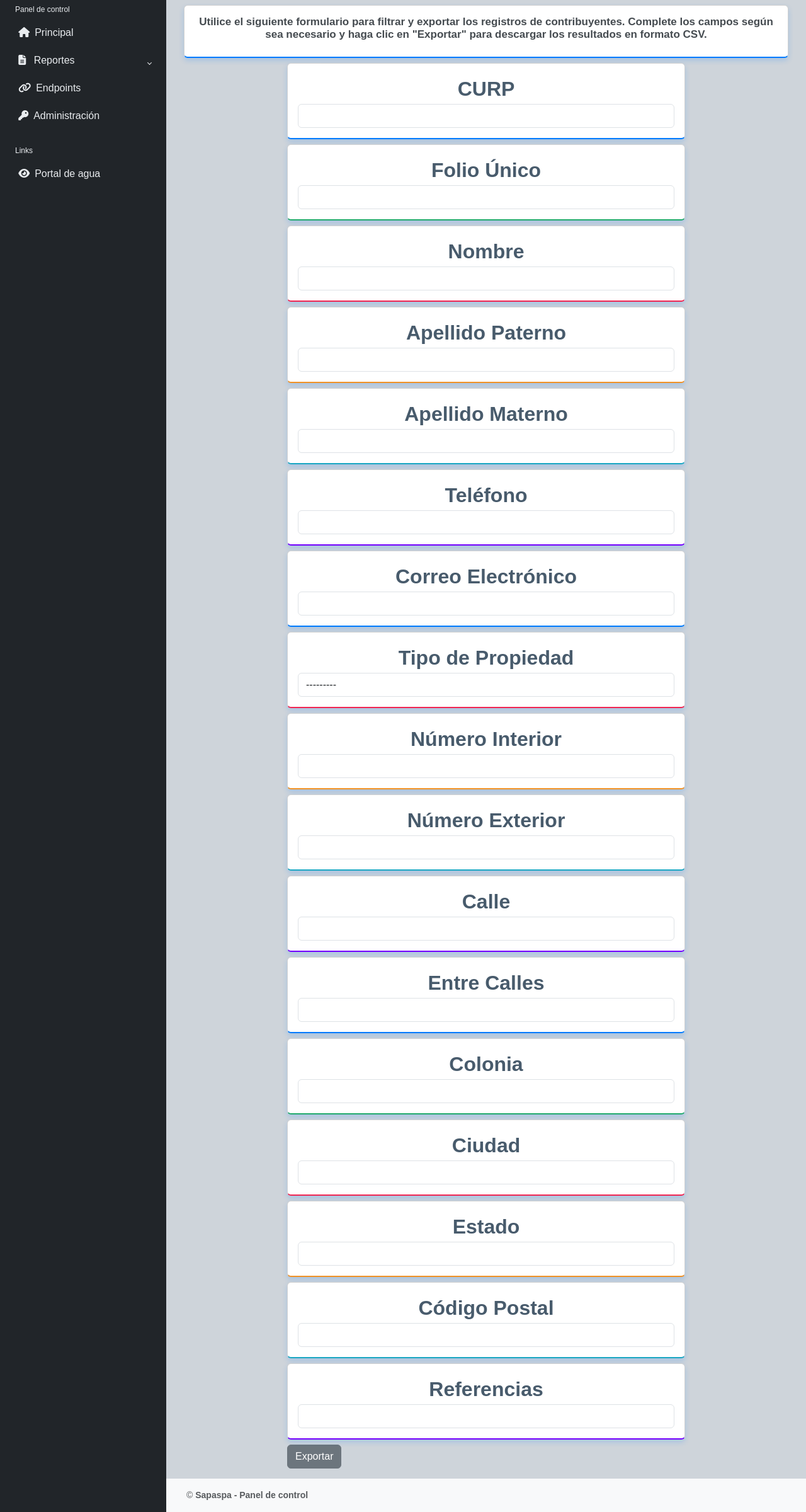
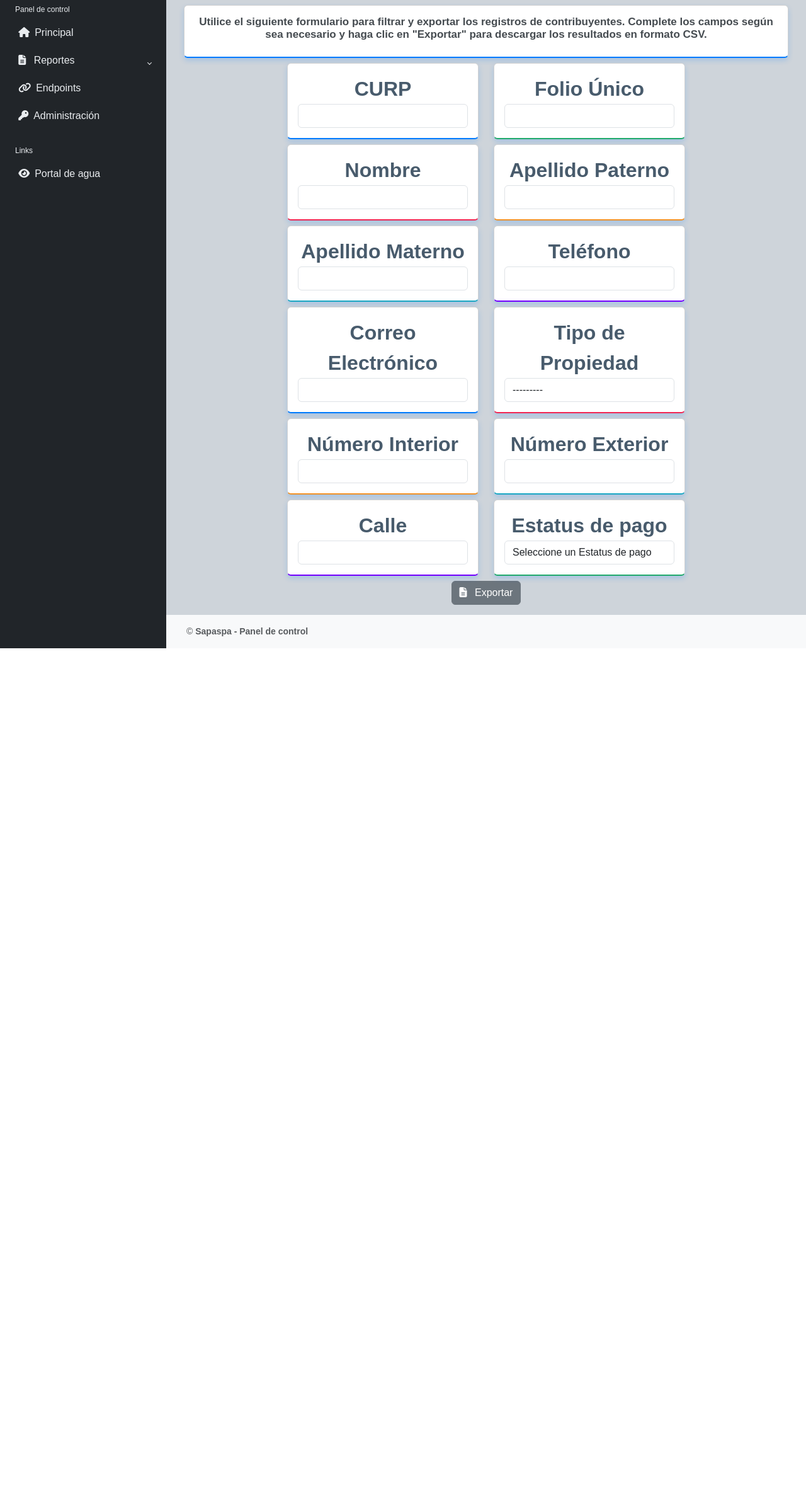
Before and after one commit to FaxisDev/SapaspaProject, a Django app: page /reporte/contribuyentes/ in a window 1280 px wide. Shown: the part 100-2500 px from the top of the page at 63% size. After the commit the page ends 1129 px from the top, so only its background shows below. Run offline with Django 3.2, Linux system fonts and the light colour scheme; a user stored in the database is signed in; data comes from the database, SQL or seed files in the repository; some libraries are stand-ins or nearby versions; some web fonts are replaced.

Commit message:
Reporte de Pagos y COntribuyentes arreglado, codificacion UTF-8 modificado, nuevo campo de lista de estatus

```diff
--- a/Web/Templates/Reportes/reporte_contribuyentes.html
+++ b/Web/Templates/Reportes/reporte_contribuyentes.html
@@ -24,10 +24,10 @@ Reporte de Contribuyentes
         </div>
     </div>
     <div class="row justify-content-md-center">
-        <div class="col-md-8">
+        <div class="col-12 col-md-8">
             <form method="get" class="form-inline">
-
-                <div class="card-body">
+                <div class="row">
+                    <div class="col-12 col-lg-6">
                         <div class="card custom-card card-border-blue mb-2">
                             <div class="card-body">
                                 <div class="form-group">
@@ -36,6 +36,8 @@ Reporte de Contribuyentes
                                 </div>
                             </div>
                         </div>
+                    </div>
+                    <div class="col-12 col-lg-6">
                         <div class="card custom-card card-border-green mb-2">
                             <div class="card-body">
                                 <div class="form-group">
@@ -44,6 +46,8 @@ Reporte de Contribuyentes
                                 </div>
                             </div>
                         </div>
+                    </div>
+                    <div class="col-12 col-lg-6">
                         <div class="card custom-card card-border-red mb-2">
                             <div class="card-body">
                                 <div class="form-group">
@@ -52,24 +56,28 @@ Reporte de Contribuyentes
                                 </div>
                             </div>
                         </div>
+                    </div>
+                    <div class="col-12 col-lg-6">
                         <div class="card custom-card card-border-orange mb-2">
                             <div class="card-body">
                                 <div class="form-group">
-                                <label for="apellido_paterno" class="card-text custom-card-text">Apellido
-                                    Paterno</label>
+                                    <label for="apellido_paterno" class="card-text custom-card-text">Apellido Paterno</label>
                                     {{ form.apellido_paterno }}
                                 </div>
                             </div>
                         </div>
+                    </div>
+                    <div class="col-12 col-lg-6">
                         <div class="card custom-card card-border-cyan mb-2">
                             <div class="card-body">
                                 <div class="form-group">
-                                <label for="apellido_materno" class="card-text custom-card-text">Apellido
-                                    Materno</label>
+                                    <label for="apellido_materno" class="card-text custom-card-text">Apellido Materno</label>
                                     {{ form.apellido_materno }}
                                 </div>
                             </div>
                         </div>
+                    </div>
+                    <div class="col-12 col-lg-6">
                         <div class="card custom-card card-border-purple mb-2">
                             <div class="card-body">
                                 <div class="form-group">
@@ -78,16 +86,18 @@ Reporte de Contribuyentes
                                 </div>
                             </div>
                         </div>
+                    </div>
+                    <div class="col-12 col-lg-6">
                         <div class="card custom-card card-border-blue mb-2">
                             <div class="card-body">
                                 <div class="form-group">
-                                <label for="correo_electronico" class="card-text custom-card-text">Correo
-                                    Electrónico</label>
+                                    <label for="correo_electronico" class="card-text custom-card-text">Correo Electrónico</label>
                                     {{ form.correo_electronico }}
                                 </div>
                             </div>
                         </div>
-
+                    </div>
+                    <div class="col-12 col-lg-6">
                         <div class="card custom-card card-border-red mb-2">
                             <div class="card-body">
                                 <div class="form-group">
@@ -96,6 +106,8 @@ Reporte de Contribuyentes
                                 </div>
                             </div>
                         </div>
+                    </div>
+                    <div class="col-12 col-lg-6">
                         <div class="card custom-card card-border-orange mb-2">
                             <div class="card-body">
                                 <div class="form-group">
@@ -104,6 +116,8 @@ Reporte de Contribuyentes
                                 </div>
                             </div>
                         </div>
+                    </div>
+                    <div class="col-12 col-lg-6">
                         <div class="card custom-card card-border-cyan mb-2">
                             <div class="card-body">
                                 <div class="form-group">
@@ -112,6 +126,8 @@ Reporte de Contribuyentes
                                 </div>
                             </div>
                         </div>
+                    </div>
+                    <div class="col-12 col-lg-6">
                         <div class="card custom-card card-border-purple mb-2">
                             <div class="card-body">
                                 <div class="form-group">
@@ -120,58 +136,21 @@ Reporte de Contribuyentes
                                 </div>
                             </div>
                         </div>
-                    <div class="card custom-card card-border-blue mb-2">
-                        <div class="card-body">
-                            <div class="form-group">
-                                <label for="entre_calles" class="card-text custom-card-text">Entre Calles</label>
-                                {{ form.entre_calles }}
                     </div>
-                        </div>
-                    </div>
+                    <div class="col-12 col-lg-6">
                         <div class="card custom-card card-border-green mb-2">
                             <div class="card-body">
                                 <div class="form-group">
-                                <label for="colonia" class="card-text custom-card-text">Colonia</label>
-                                {{ form.colonia }}
-                            </div>
-                        </div>
-                    </div>
-                    <div class="card custom-card card-border-red mb-2">
-                        <div class="card-body">
-                            <div class="form-group">
-                                <label for="ciudad" class="card-text custom-card-text">Ciudad</label>
-                                {{ form.ciudad }}
-                            </div>
-                        </div>
-                    </div>
-                    <div class="card custom-card card-border-orange mb-2">
-                        <div class="card-body">
-                            <div class="form-group">
-                                <label for="estado" class="card-text custom-card-text">Estado</label>
-                                {{ form.estado }}
-                            </div>
-                        </div>
-                    </div>
-                    <div class="card custom-card card-border-cyan mb-2">
-                        <div class="card-body">
-                            <div class="form-group">
-                                <label for="codigo_postal" class="card-text custom-card-text">Código Postal</label>
-                                {{ form.codigo_postal }}
-                            </div>
-                        </div>
-                    </div>
-                    <div class="card custom-card card-border-purple mb-2">
-                        <div class="card-body">
-                            <div class="form-group">
-                                <label for="referencias" class="card-text custom-card-text">Referencias</label>
-                                {{ form.referencias }}
+                                    <label for="estatus" class="card-text custom-card-text">Estatus de pago</label>
+                                    {{ form.estatus }}
                                 </div>
                             </div>
                         </div>
                     </div>
-
-                <div class="form-group mb-2">
-                    <button type="submit" name="export" class="btn btn-secondary">Exportar</button>
+                </div>
+                <div class="form-group mb-2 text-center">
+                    <button type="submit" name="export" class="btn btn-secondary"><i
+                        class="fa-solid fa-file-lines pe-2"></i> Exportar</button>
                 </div>
             </form>
         </div>
--- a/Web/View/Reportes/forms.py
+++ b/Web/View/Reportes/forms.py
@@ -41,6 +41,13 @@ class PagoSearchForm(forms.Form):
 
 
 class ContribuyenteSearchForm(forms.Form):
+    ESTATUS_OPCIONES = [
+        ('', 'Seleccione un Estatus de pago'),  # Opción sin seleccionar
+        ('Adeudo', 'Adeudo'),
+        ('Pendiente', 'Pendiente'),
+        ('Al día', 'Al día'),
+    ]
+
     curp = forms.CharField(required=False, widget=forms.TextInput(attrs={'class': 'form-control'}))
     folio_unico = forms.CharField(required=False, widget=forms.TextInput(attrs={'class': 'form-control'}))
     nombre = forms.CharField(required=False, widget=forms.TextInput(attrs={'class': 'form-control'}))
@@ -60,3 +67,5 @@ class ContribuyenteSearchForm(forms.Form):
     estado = forms.CharField(required=False, widget=forms.TextInput(attrs={'class': 'form-control'}))
     codigo_postal = forms.CharField(required=False, widget=forms.TextInput(attrs={'class': 'form-control'}))
     referencias = forms.CharField(required=False, widget=forms.TextInput(attrs={'class': 'form-control'}))
+    estatus = forms.ChoiceField(choices=ESTATUS_OPCIONES, required=False,
+                                           widget=forms.Select(attrs={'class': 'form-control'}))
--- a/Web/View/Reportes/reporte_contribuyentes_view.py
+++ b/Web/View/Reportes/reporte_contribuyentes_view.py
@@ -31,6 +31,7 @@ def reporteContribuyentesView(request):
         estado = form.cleaned_data.get('estado')
         codigo_postal = form.cleaned_data.get('codigo_postal')
         referencias = form.cleaned_data.get('referencias')
+        estatus = form.cleaned_data.get('estatus')
 
         # Construye la consulta filtrando por los campos del formulario
         propiedades = Propiedad.objects.filter(
@@ -52,11 +53,16 @@ def reporteContribuyentesView(request):
             Q(codigo_postal__icontains=codigo_postal) if codigo_postal else Q(),
             Q(referencias__icontains=referencias) if referencias else Q(),
             Q(tipo_propiedad=tipo_propiedad) if tipo_propiedad else Q(),
+
         )
+
+        # Filtrar en Python según el estatus calculado
+        if estatus:
+            propiedades = [prop for prop in propiedades if prop.info_pago["estatus"] == estatus]
 
         # Lógica para exportar a CSV si se ha enviado el formulario para exportar
         if 'export' in request.GET:
-            response = HttpResponse(content_type='text/csv')
+            response = HttpResponse(content_type='text/csv; charset=utf-8-sig')
             response['Content-Disposition'] = 'attachment; filename="reporte_contribuyentes.csv"'
 
             writer = csv.writer(response)
--- a/Web/View/Reportes/reporte_pagos_view.py
+++ b/Web/View/Reportes/reporte_pagos_view.py
@@ -36,7 +36,7 @@ def reportePagoslView(request):
     return render(request, 'Reportes/reporte_pagos.html', context)
 
 def export_pagos(request, pagos):
-    response = HttpResponse(content_type='text/csv')
+    response = HttpResponse(content_type='text/csv; charset=utf-8-sig')
     response['Content-Disposition'] = 'attachment; filename="reporte_pagos.csv"'
 
     writer = csv.writer(response)
```
Also changed, not shown: Web/Templates/Reportes/reporte_pagos.html (+25 -5 lines). Lines whose indentation alone changed are shown as unchanged.
